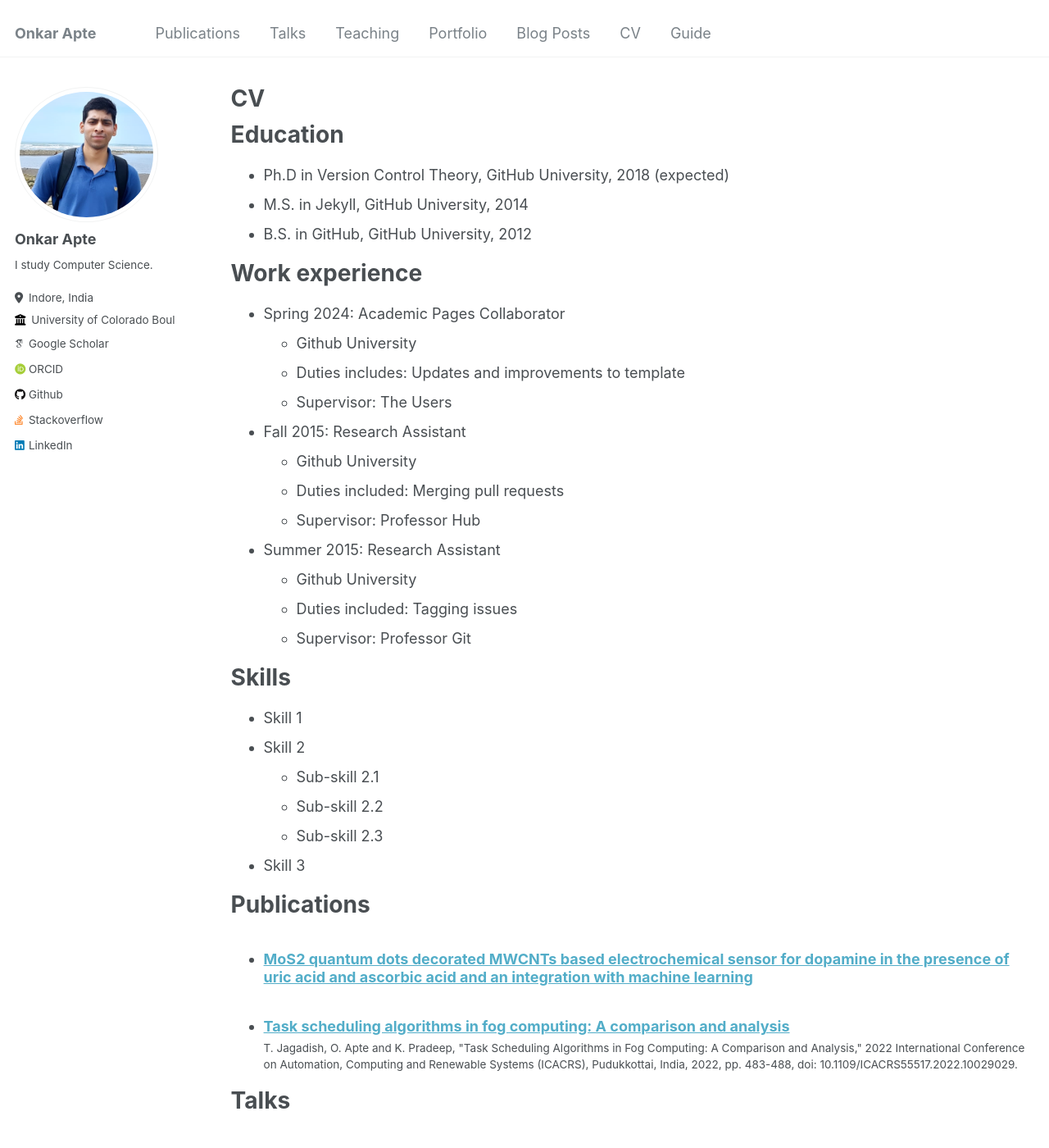
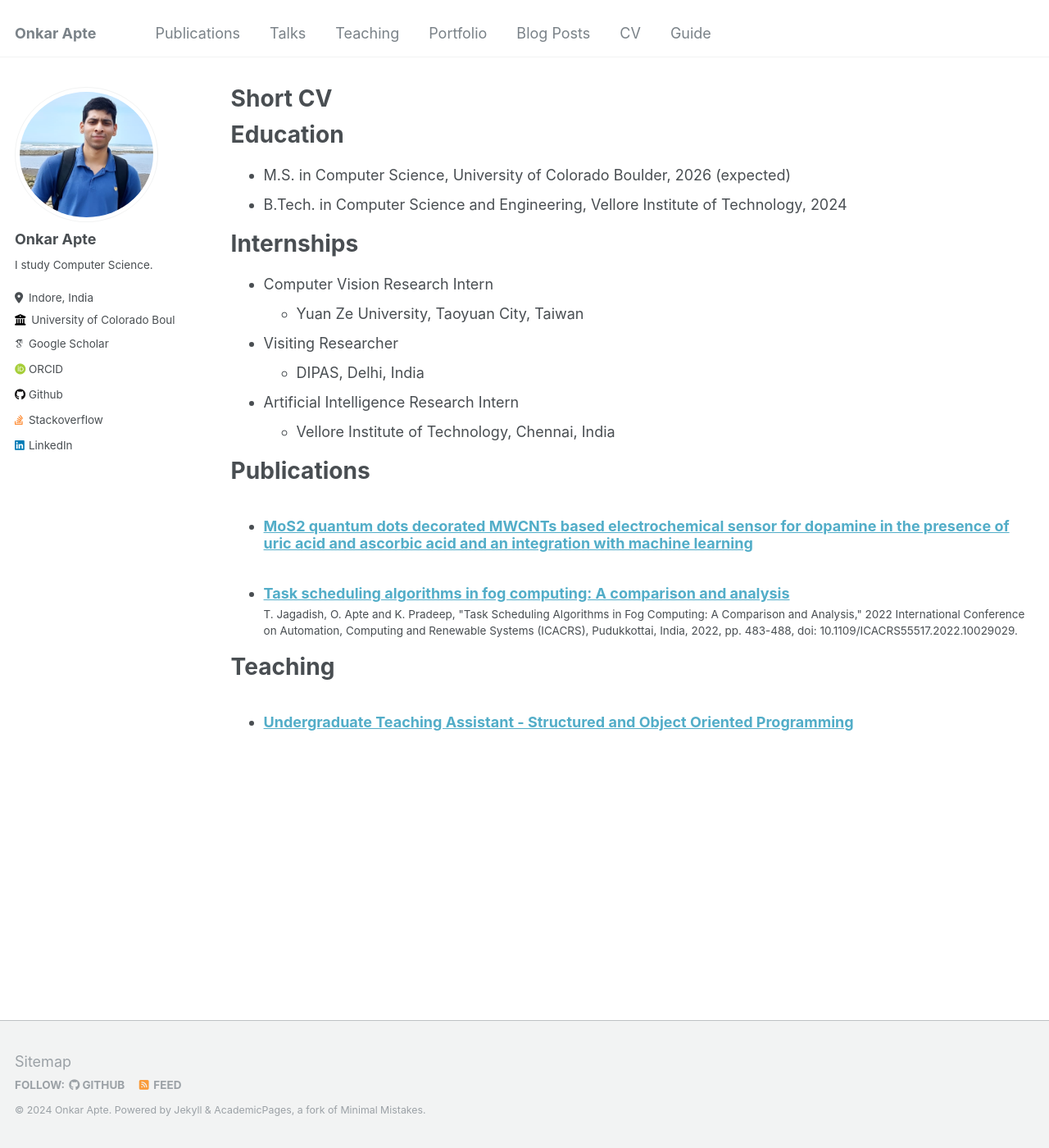
Before and after one commit to onapte/onapte.github.io, a Jekyll site: the page built from _pages/cv.md, in a window 1280 px wide and 1400 px high. Shown: the whole window at 82% size. Built offline with Jekyll 4.4.1, drawn with Linux system fonts in a browser that asks for light colours; some web fonts are replaced; some of the changed text lies outside the part shown.

Commit message:
Update cv.md

```diff
--- a/_pages/cv.md
+++ b/_pages/cv.md
@@ -1,6 +1,6 @@
 ---
 layout: archive
-title: "CV"
+title: "Short CV"
 permalink: /cv/
 author_profile: true
 redirect_from:
@@ -11,35 +11,19 @@ redirect_from:
 
 Education
 ======
-* Ph.D in Version Control Theory, GitHub University, 2018 (expected)
-* M.S. in Jekyll, GitHub University, 2014
-* B.S. in GitHub, GitHub University, 2012
+* M.S. in Computer Science, University of Colorado Boulder, 2026 (expected)
+* B.Tech. in Computer Science and Engineering, Vellore Institute of Technology, 2024
 
-Work experience
+Internships
 ======
-* Spring 2024: Academic Pages Collaborator
-  * Github University
-  * Duties includes: Updates and improvements to template
-  * Supervisor: The Users
+* Computer Vision Research Intern
+  * Yuan Ze University, Taoyuan City, Taiwan
 
-* Fall 2015: Research Assistant
-  * Github University
-  * Duties included: Merging pull requests
-  * Supervisor: Professor Hub
+* Visiting Researcher
+  * DIPAS, Delhi, India
 
-* Summer 2015: Research Assistant
-  * Github University
-  * Duties included: Tagging issues
-  * Supervisor: Professor Git
-
-Skills
-======
-* Skill 1
-* Skill 2
-  * Sub-skill 2.1
-  * Sub-skill 2.2
-  * Sub-skill 2.3
-* Skill 3
+* Artificial Intelligence Research Intern
+  * Vellore Institute of Technology, Chennai, India
 
 Publications
 ======
@@ -47,18 +31,8 @@ Publications
     {% include archive-single-cv.html %}
   {% endfor %}</ul>
 
-Talks
-======
-  <ul>{% for post in site.talks reversed %}
-    {% include archive-single-talk-cv.html  %}
-  {% endfor %}</ul>
-
 Teaching
 ======
   <ul>{% for post in site.teaching reversed %}
     {% include archive-single-cv.html %}
   {% endfor %}</ul>
-
-Service and leadership
-======
-* Currently signed in to 43 different slack teams
```
